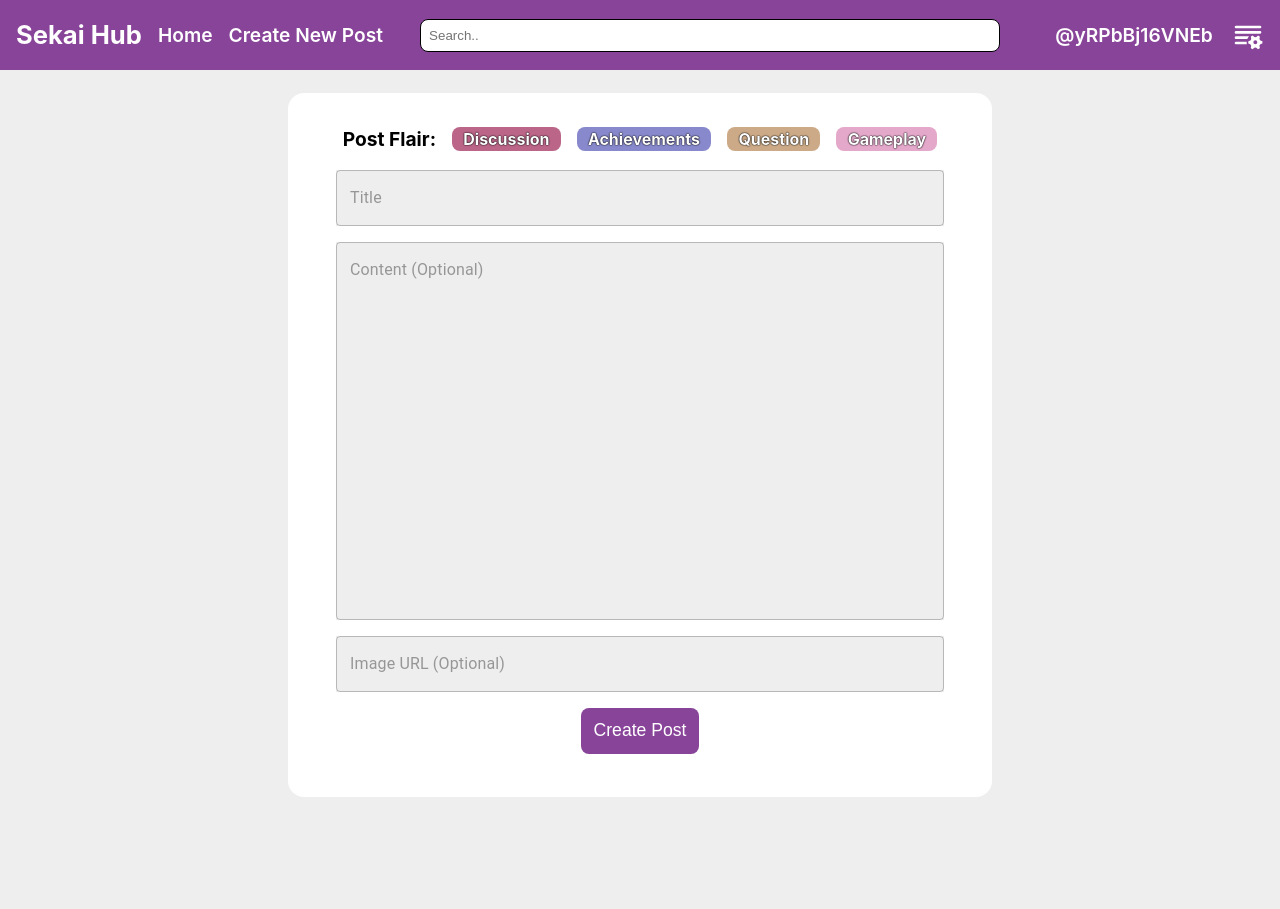
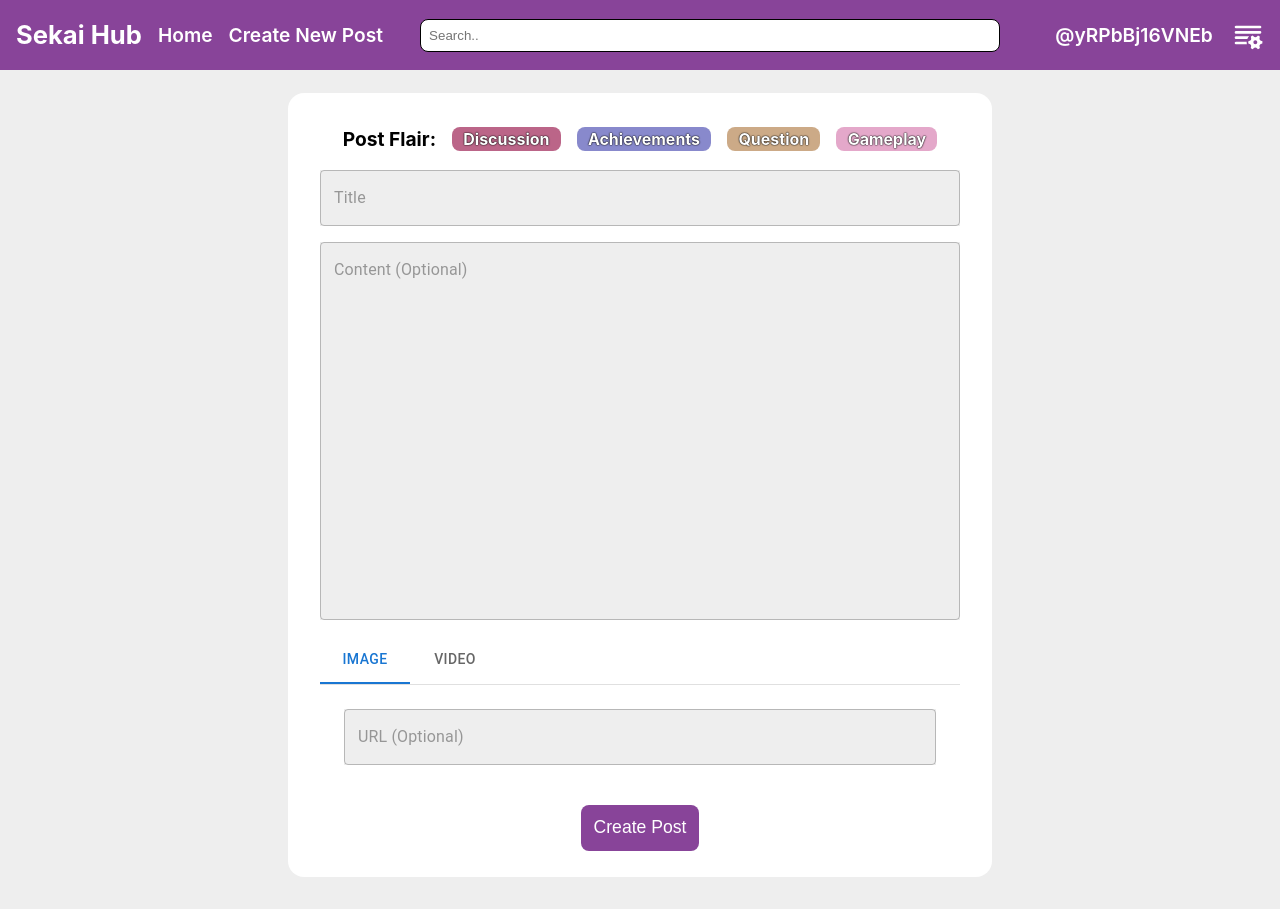
Before and after one commit to v74c63t/sekai-hub, a React (Vite) app: page /create in a window 1280 px wide. Before the commit the page ends 829 px from the top, so only its background shows below. Built offline with nearby package versions, Linux system fonts and the light colour scheme; no server answers.

Commit message:
Added option to input video url instead

```diff
--- a/src/pages/CreatePost/CreatePost.css
+++ b/src/pages/CreatePost/CreatePost.css
@@ -3,7 +3,7 @@
   border-radius: 1rem;
   padding: 2rem 2rem;
   width: 40rem;
-  height: 40rem;
+  height: 45rem;
 }
 
 .form-container {
@@ -30,7 +30,7 @@
 
 .form-text-field {
   background-color: rgb(238, 238, 238);
-  width: 95%;
+  width: 100%;
 }
 
 .create-post-btn {
--- a/src/pages/CreatePost/CreatePost.jsx
+++ b/src/pages/CreatePost/CreatePost.jsx
@@ -9,6 +9,10 @@ import DialogContent from '@mui/material/DialogContent';
 import DialogContentText from '@mui/material/DialogContentText';
 import DialogTitle from '@mui/material/DialogTitle';
 import 'ldrs/dotSpinner'
+import Tab from '@mui/material/Tab';
+import TabContext from '@mui/lab/TabContext';
+import TabList from '@mui/lab/TabList';
+import TabPanel from '@mui/lab/TabPanel';
 
 const CreatePost = () => {
   const [UID, theme] = useOutletContext()
@@ -22,6 +26,12 @@ const CreatePost = () => {
   const [loading, setLoading] = useState(false)
 
   const [open, setOpen] = useState(false)
+
+  const [tabVal, setTabVal] = useState('1')
+
+  const handleChange = (event, newValue) => {
+    setTabVal(newValue);
+  };
 
   const handleCreatePost = (event) => {
     event.preventDefault()
@@ -65,7 +75,23 @@ const CreatePost = () => {
           placeholder={'Content (Optional)'}
           value={postContent}
           onChange={(event)=>setPostContent(event.target.value)} />
-        <TextField className="form-text-field" placeholder={'Image URL (Optional)'} value={postURL} onChange={(event)=>setPostURL(event.target.value)} />
+        {/* <TextField className="form-text-field" placeholder={'Image URL (Optional)'} value={postURL} onChange={(event)=>setPostURL(event.target.value)} /> */}
+        <Box sx={{ width: '100%', typography: 'body1' }}>
+          <TabContext value={tabVal}>
+            <Box sx={{ borderBottom: 1, borderColor: 'divider' }}>
+              <TabList onChange={handleChange}>
+                <Tab label="Image" value="1" />
+                <Tab label="Video" value="2" />
+              </TabList>
+            </Box>
+            <TabPanel value="1">
+              <TextField className="form-text-field" placeholder={'URL (Optional)'} value={postURL} onChange={(event)=>setPostURL(event.target.value)} />
+            </TabPanel>
+            <TabPanel value="2">
+              <TextField className="form-text-field" placeholder={'YouTube URL (Optional)'} value={postURL} onChange={(event)=>setPostURL(event.target.value)} />
+            </TabPanel>
+          </TabContext>
+        </Box>
         <button className={`${theme}-bg create-post-btn`} type="submit" onClick={handleCreatePost}>Create Post</button>
         <Dialog
           open={open}
--- a/src/pages/UpdatePost/UpdatePost.jsx
+++ b/src/pages/UpdatePost/UpdatePost.jsx
@@ -9,6 +9,10 @@ import DialogContent from '@mui/material/DialogContent';
 import DialogContentText from '@mui/material/DialogContentText';
 import DialogTitle from '@mui/material/DialogTitle';
 import 'ldrs/dotSpinner'
+import Tab from '@mui/material/Tab';
+import TabContext from '@mui/lab/TabContext';
+import TabList from '@mui/lab/TabList';
+import TabPanel from '@mui/lab/TabPanel';
 
 
 const UpdatePost = () => {
@@ -23,6 +27,12 @@ const UpdatePost = () => {
   const [loading, setLoading] = useState(false)
 
   const [open, setOpen] = useState(false)
+
+  const [tabVal, setTabVal] = useState('1')
+
+  const handleChange = (event, newValue) => {
+    setTabVal(newValue);
+  };
 
   const posts = [
     {
@@ -130,7 +140,23 @@ const UpdatePost = () => {
           placeholder={'Content (Optional)'}
           value={postContent}
           onChange={(event)=>setPostContent(event.target.value)} />
-        <TextField className="form-text-field" placeholder={'Image URL (Optional)'} value={postURL} onChange={(event)=>setPostURL(event.target.value)} />
+        {/* <TextField className="form-text-field" placeholder={'Image URL (Optional)'} value={postURL} onChange={(event)=>setPostURL(event.target.value)} /> */}
+        <Box sx={{ width: '100%', typography: 'body1' }}>
+          <TabContext value={tabVal}>
+            <Box sx={{ borderBottom: 1, borderColor: 'divider' }}>
+              <TabList onChange={handleChange}>
+                <Tab label="Image" value="1" />
+                <Tab label="Video" value="2" />
+              </TabList>
+            </Box>
+            <TabPanel value="1">
+              <TextField className="form-text-field" placeholder={'URL (Optional)'} value={postURL} onChange={(event)=>setPostURL(event.target.value)} />
+            </TabPanel>
+            <TabPanel value="2">
+              <TextField className="form-text-field" placeholder={'YouTube URL (Optional)'} value={postURL} onChange={(event)=>setPostURL(event.target.value)} />
+            </TabPanel>
+          </TabContext>
+        </Box>
         <button className={`${theme}-bg update-post-btn`} type="submit" onClick={handleUpdatePost}>Update Post</button>
         <Dialog
           open={open}
```
